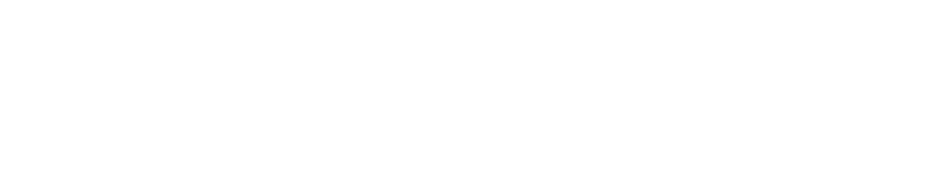
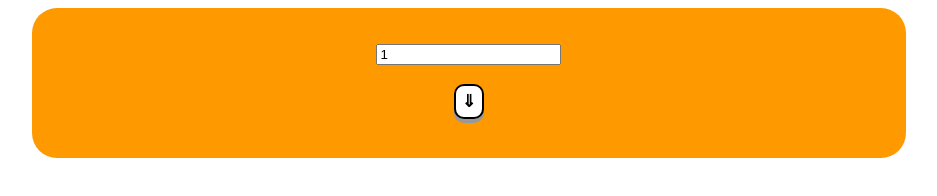
Before and after one commit to AlbesK/electron-youtube-dl, a plain HTML site: page src/web_ui.html in a window 1280 px wide. Shown: the whole page, without its empty margins (171-1108 px from the left). Drawn offline with Linux system fonts and the light colour scheme.

Commit message:
New file for CSS part and edited some more the .html one. So far trying to keep it simple. More updates to follow.

```diff
--- /dev/null
+++ b/src/web_ui.css
@@ -0,0 +1,42 @@
+.app {
+    background-color: rgb(255, 153, 0);
+    color: white;
+    border-radius: 25px;
+    /* margin: 20px; */
+    padding: 20px;
+    width: 66%;
+    height: 66%;
+    text-align: center;
+    margin-left:auto;
+    margin-right:auto;
+  }
+
+
+.button{
+  background-color:white;
+  color:black;
+  border-radius:10px;
+  border:2px solid black;
+  font-size: 17px;
+  padding: 5px;
+  width: 30px;
+  transition: all 0.009s ease-in-out;
+  cursor: pointer;
+  margin: 3px;
+  box-shadow: 0 4px #999;
+}
+
+.button:hover {
+  background-color:#3e8e41;
+  color:white;
+  border:2px solid green;
+
+}
+
+.button:active {
+  transform: translateY(4px);
+  background-color: #3399ff;
+  box-shadow: 0 1px #555;
+  border:2px solid blue;
+  cursor:default;
+}
--- a/src/web_ui.html
+++ b/src/web_ui.html
@@ -1,10 +1,18 @@
 <!DOCTYPE html>
 
 <head>
-
+    <link rel="stylesheet" type="text/css" href="web_ui.css">
+    <meta name="viewport" content="width=device-width, initial-scale=1.0">
 </head>
 
 <body>
+
+<div class="app" id="app_main">
+
+    <p> <input id="i_6h" class="inp" type="text" value="1"> </p>
+    <p><button id="b_cubicNormal" class="button" title="[uvw]⊥(hkl)" type="button"> <b>&dArr;</b> </button> </p>
+
+</div>
 
 </body>
 
```
